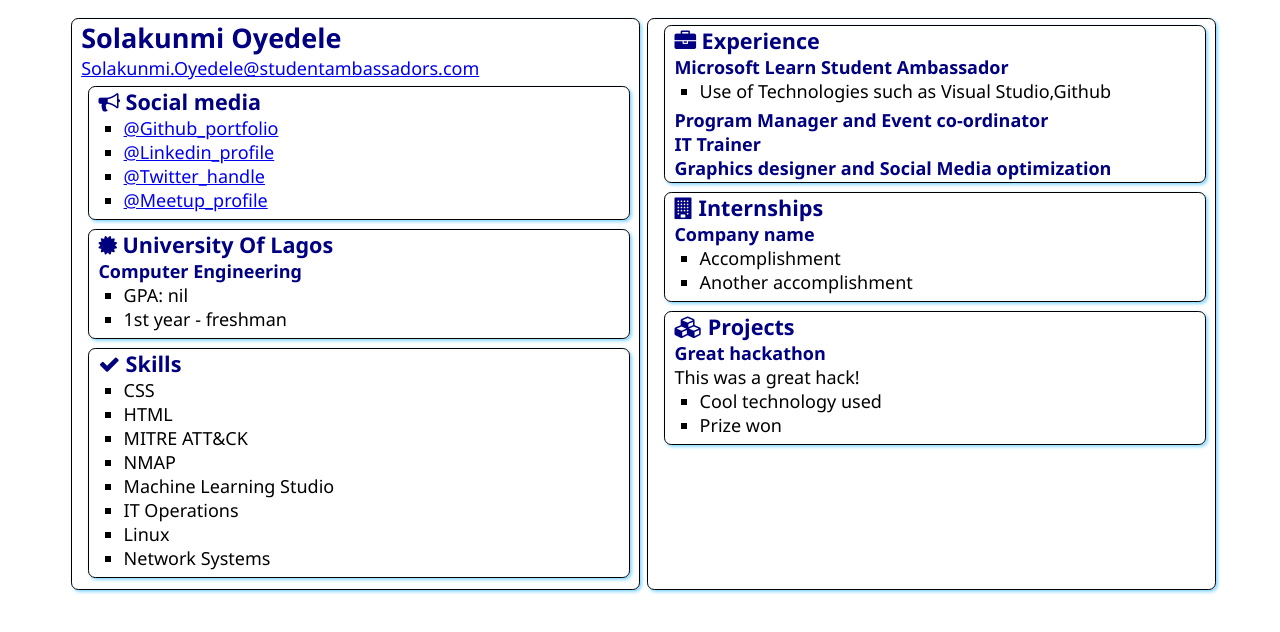
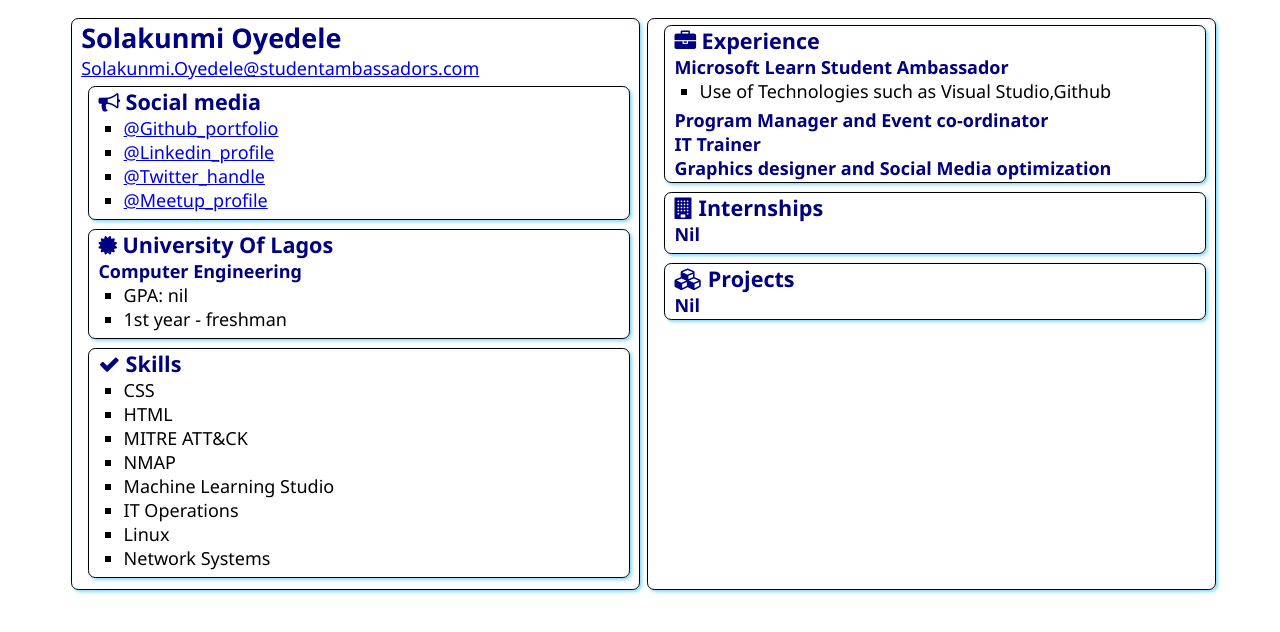
Before and after one commit to Jatamer/SATechnicalOnboarding, a plain HTML site: page src/index.html in a window 1280 px wide. Drawn offline with Linux system fonts and the light colour scheme.

Commit message:
Final Changes
Added:
- Internships
- Projects

```diff
--- a/src/index.html
+++ b/src/index.html
@@ -79,10 +79,8 @@
                     Internships
                 </h2>
 
-                <h3>Company name</h3>
+                <h3>Nil</h3>
                 <ul>
-                    <li>Accomplishment</li>
-                    <li>Another accomplishment</li>
                 </ul>
             </section>
             <section class="box">
@@ -91,11 +89,7 @@
                     Projects
                 </h2>
 
-                <h3>Great hackathon</h3>
-                <div>This was a great hack!</div>
-                <ul>
-                    <li>Cool technology used</li>
-                    <li>Prize won</li>
+                <h3>Nil</h3>
                 </ul>
             </section>
         </article>
```
